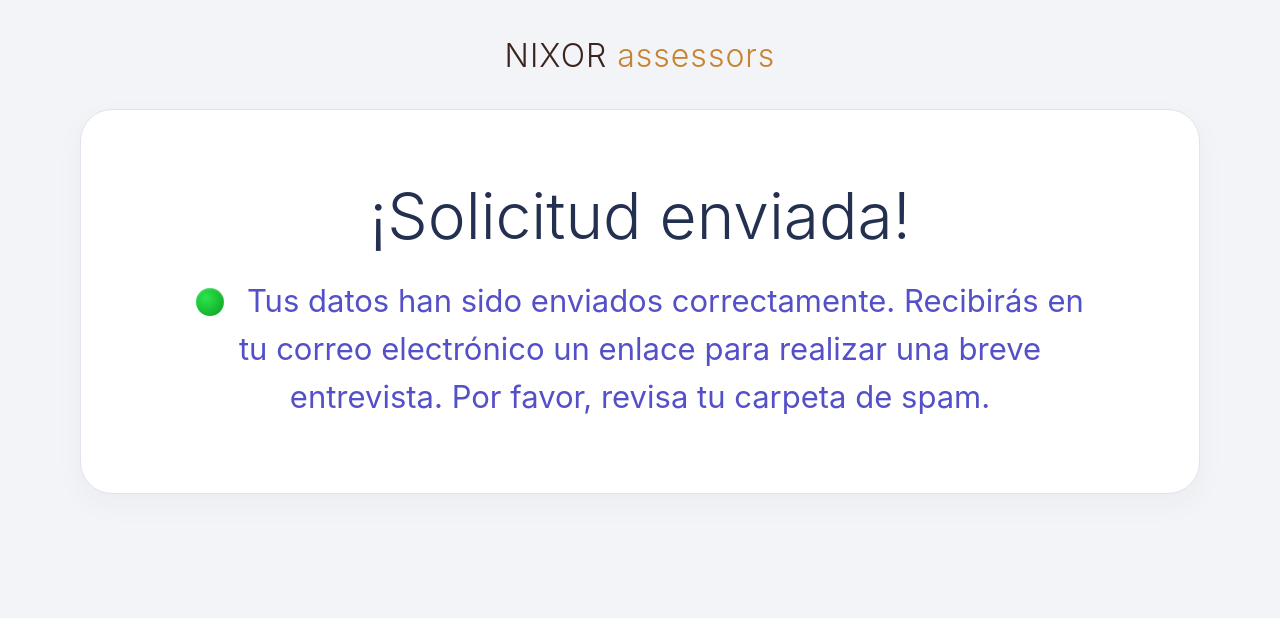
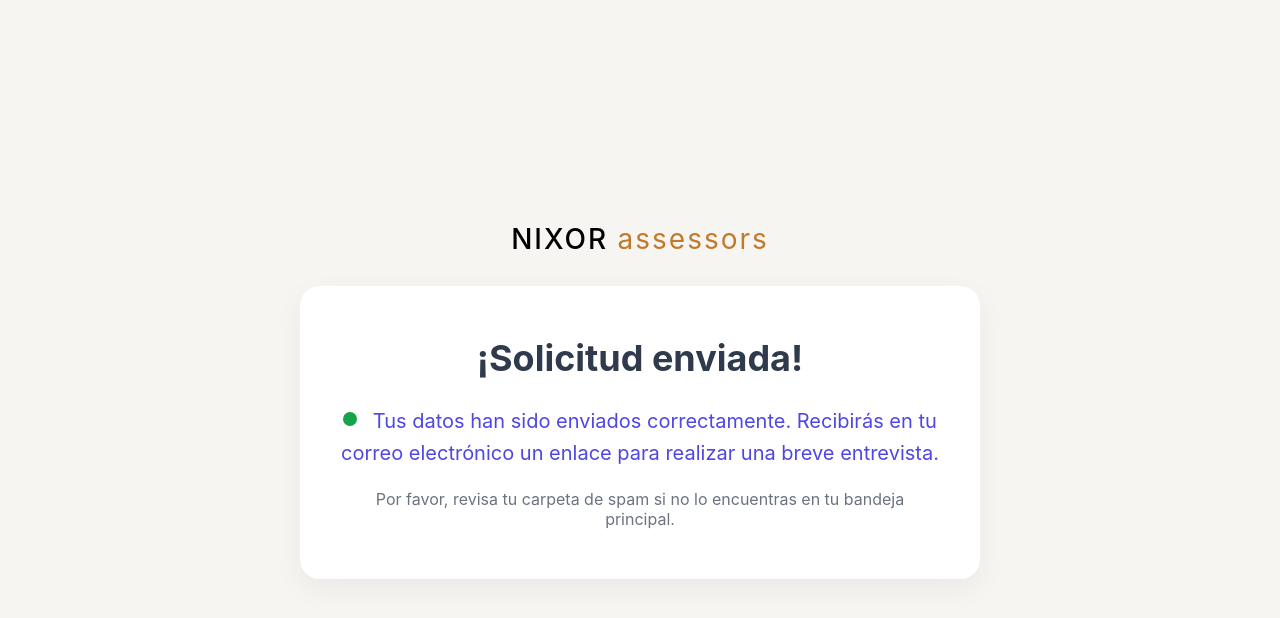
Before and after one commit to barberao/nixor-reclutador, a plain HTML site: page thanks.html in a window 1280 px wide. Drawn offline with Linux system fonts and the light colour scheme.

Commit message:
redesign thanks.html

```diff
--- a/thanks.html
+++ b/thanks.html
@@ -6,202 +6,104 @@
   <meta name="viewport" content="width=device-width, initial-scale=1.0">
 
   <style>
-    :root {
-      --bg: #f3f4f8;
-      --card: #ffffff;
-      --text-main: #24304f;
-      --text-accent: #5450c8;
-      --text-muted: #6b7280;
-      --brand-dark: #3b241d;
-      --brand-gold: #c7832f;
-      --success: #18b533;
-      --border: #dfe3eb;
-    }
-
-    * {
-      box-sizing: border-box;
-    }
-
     body {
       margin: 0;
-      min-height: 100vh;
-      font-family: -apple-system, BlinkMacSystemFont, "Segoe UI", Roboto, Arial, sans-serif;
-      background: var(--bg);
+      padding: 0;
+      font-family: -apple-system, BlinkMacSystemFont, "Segoe UI", Roboto, sans-serif;
+      background-color: #f7f5f2;
       display: flex;
       flex-direction: column;
       align-items: center;
-      justify-content: flex-start;
-      padding: 36px 20px 60px;
+      justify-content: center;
+      height: 100vh;
     }
 
-    .logo-wrap {
-      margin-bottom: 34px;
-      text-align: center;
+    .logo {
+      margin-bottom: 30px;
+      font-size: 28px;
+      font-weight: 500;
+      letter-spacing: 2px;
     }
 
-    .logo-text {
-      font-size: 32px;
-      letter-spacing: 1px;
-      font-weight: 300;
-      color: var(--brand-dark);
-    }
-
-    .logo-text span {
-      color: var(--brand-gold);
-      font-weight: 300;
+    .logo span {
+      color: #c07a2c;
+      font-weight: 400;
     }
 
     .card {
-      width: 100%;
-      max-width: 1120px;
-      background: var(--card);
-      border: 1px solid var(--border);
-      border-radius: 32px;
-      padding: 72px 64px;
+      background: #ffffff;
+      padding: 50px 40px;
+      border-radius: 20px;
+      max-width: 600px;
       text-align: center;
-      box-shadow: 0 10px 30px rgba(31, 41, 55, 0.04);
+      box-shadow: 0 10px 30px rgba(0,0,0,0.05);
     }
 
     h1 {
-      margin: 0 0 28px;
-      font-size: 64px;
-      line-height: 1.05;
-      font-weight: 300;
-      color: var(--text-main);
+      margin-top: 0;
+      color: #2f3a4c;
+      font-size: 36px;
+      margin-bottom: 25px;
     }
 
     .message {
-      margin: 0 auto;
-      max-width: 900px;
-      font-size: 31px;
-      line-height: 1.55;
-      color: var(--text-accent);
-      font-weight: 400;
-    }
-
-    .intro {
-      display: inline;
+      font-size: 20px;
+      color: #4f46e5;
+      line-height: 1.6;
     }
 
     .dot {
       display: inline-block;
-      width: 28px;
-      height: 28px;
+      width: 14px;
+      height: 14px;
+      background-color: #16a34a;
       border-radius: 50%;
-      background: radial-gradient(circle at 35% 35%, #2ae64c, #0b9c1f);
-      margin-right: 14px;
-      vertical-align: middle;
-      transform: translateY(-2px);
-      box-shadow: inset 0 1px 2px rgba(255,255,255,0.35);
-    }
-
-    .name {
-      font-weight: 500;
+      margin-right: 10px;
+      position: relative;
+      top: -2px;
     }
 
     .note {
-      margin-top: 18px;
+      margin-top: 20px;
+      font-size: 16px;
+      color: #6b7280;
     }
 
-    @media (max-width: 900px) {
+    @media (max-width: 600px) {
       .card {
-        padding: 48px 28px;
-        border-radius: 24px;
+        margin: 20px;
+        padding: 30px 20px;
       }
 
       h1 {
-        font-size: 44px;
-      }
-
-      .message {
-        font-size: 24px;
-      }
-
-      .dot {
-        width: 22px;
-        height: 22px;
-      }
-
-      .logo-text {
-        font-size: 26px;
-      }
-    }
-
-    @media (max-width: 560px) {
-      body {
-        padding: 24px 14px 40px;
-      }
-
-      .card {
-        padding: 34px 18px;
-        border-radius: 22px;
-      }
-
-      h1 {
-        font-size: 34px;
-        margin-bottom: 20px;
+        font-size: 28px;
       }
 
       .message {
         font-size: 18px;
-        line-height: 1.65;
-      }
-
-      .dot {
-        width: 16px;
-        height: 16px;
-        margin-right: 10px;
-      }
-
-      .logo-text {
-        font-size: 22px;
       }
     }
   </style>
 </head>
+
 <body>
 
-  <div class="logo-wrap">
-    <!-- Opción texto -->
-    <div class="logo-text">NIXOR <span>assessors</span></div>
-
-    <!-- Si prefieres imagen, sustituye el bloque anterior por algo como esto:
-    <img src="logo-nixor.png" alt="Nixor Assessors" style="max-width: 280px; height: auto;">
-    -->
+  <div class="logo">
+    NIXOR <span>assessors</span>
   </div>
 
-  <main class="card">
+  <div class="card">
     <h1>¡Solicitud enviada!</h1>
 
-    <p class="message">
-      <span class="dot" aria-hidden="true"></span>
-      <span class="intro" id="introText">
-        Tus datos han sido enviados correctamente.
-      </span>
-      Recibirás en tu correo electrónico un enlace para realizar una breve entrevista.
-      <span class="note">Por favor, revisa tu carpeta de spam.</span>
-    </p>
-  </main>
+    <div class="message">
+      <span class="dot"></span>
+      Tus datos han sido enviados correctamente. Recibirás en tu correo electrónico un enlace para realizar una breve entrevista.
+    </div>
 
-  <script>
-    const params = new URLSearchParams(window.location.search);
-    const rawName = params.get('name');
-
-    function escapeHtml(str) {
-      return str
-        .replace(/&/g, '&amp;')
-        .replace(/</g, '&lt;')
-        .replace(/>/g, '&gt;')
-        .replace(/"/g, '&quot;')
-        .replace(/'/g, '&#039;');
-    }
-
-    if (rawName && rawName.trim()) {
-      const safeName = escapeHtml(rawName.trim());
-      document.getElementById('introText').innerHTML =
-        `Gracias, <span class="name">${safeName}</span>. Tus datos han sido enviados correctamente.`;
-    }
-  </script>
+    <div class="note">
+      Por favor, revisa tu carpeta de spam si no lo encuentras en tu bandeja principal.
+    </div>
+  </div>
 
 </body>
 </html>
```
